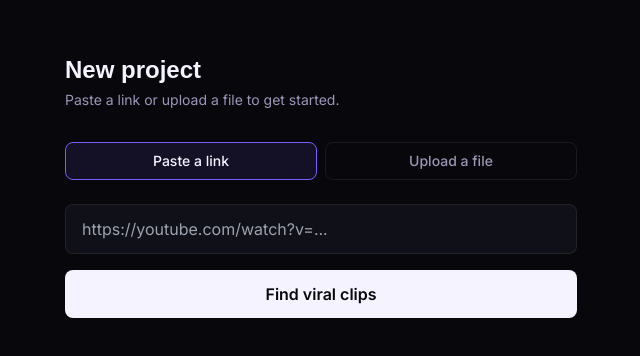
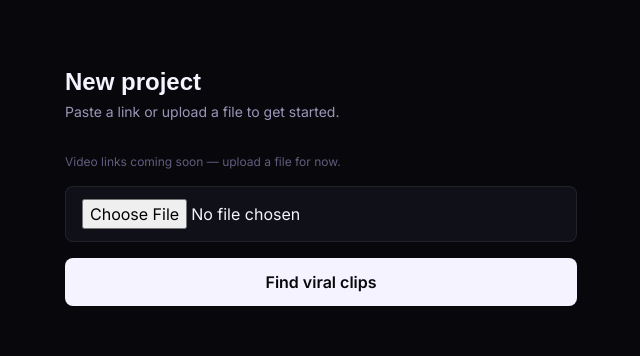
Before and after one commit to dvideiralorenzo-lang/viralcut-ai, a Next.js app in the folder viralcut-ai/: page /upload in a window 1280 px wide. Shown: the part 214-570 px from the top of the page, without its empty margins (319-959 px from the left). Built offline with nearby package versions, Linux system fonts and the light colour scheme; no server answers; a web font is replaced by a local one.

Commit message:
Update page.tsx

```diff
--- a/viralcut-ai/app/upload/page.tsx
+++ b/viralcut-ai/app/upload/page.tsx
@@ -6,7 +6,7 @@ import { supabaseBrowser } from "@/lib/supabase-browser";
 
 export default function UploadPage() {
   const router = useRouter();
-  const [sourceType, setSourceType] = useState<"upload" | "youtube">("youtube");
+  const [sourceType, setSourceType] = useState<"upload" | "youtube">("upload");
   const [url, setUrl] = useState("");
   const [file, setFile] = useState<File | null>(null);
   const [loading, setLoading] = useState(false);
@@ -75,26 +75,7 @@ export default function UploadPage() {
         <h1 className="font-display text-2xl font-bold mb-1">New project</h1>
         <p className="text-dim text-sm mb-8">Paste a link or upload a file to get started.</p>
 
-        <div className="flex gap-2 mb-6">
-          <button
-            type="button"
-            onClick={() => setSourceType("youtube")}
-            className={`flex-1 py-2 rounded-lg text-sm font-medium border ${
-              sourceType === "youtube" ? "border-violet bg-violet/10" : "border-line text-dim"
-            }`}
-          >
-            Paste a link
-          </button>
-          <button
-            type="button"
-            onClick={() => setSourceType("upload")}
-            className={`flex-1 py-2 rounded-lg text-sm font-medium border ${
-              sourceType === "upload" ? "border-violet bg-violet/10" : "border-line text-dim"
-            }`}
-          >
-            Upload a file
-          </button>
-        </div>
+        <p className="text-xs text-dimmer mb-4">Video links coming soon — upload a file for now.</p>
 
         <form onSubmit={handleSubmit} className="space-y-4">
           {sourceType === "youtube" ? (
```
